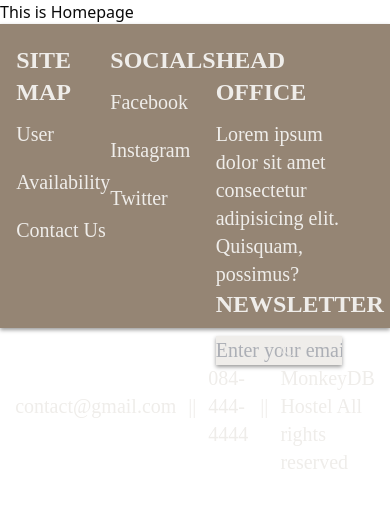
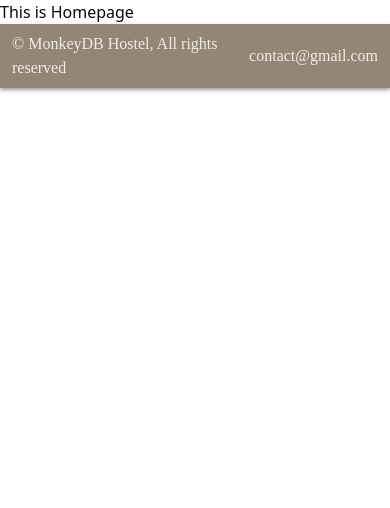
Before and after one commit to Pannnomaly/GroupProject-6-React, a React (Vite) app: page / in a window 390 px wide. Shown: the top 508 px of the page. Built offline with nearby package versions, Linux system fonts and the light colour scheme.

Commit message:
added responsive to Footer

```diff
--- a/src/components/Footer.jsx
+++ b/src/components/Footer.jsx
@@ -2,8 +2,8 @@ import { Link } from "react-router-dom";
 
 export default function Footer() {
   return (
-        <footer className="h-76 flex flex-col items-center justify-between bg-(--color-main3) text-(--color-main11) shadow-(--box-shadow) font-medium font-earn">
-            <div className="flex items-start justify-around pt-5 w-11/12 h-full text-lg">
+        <footer className="h-16 flex flex-col items-center justify-between bg-(--color-main3) text-(--color-main11) shadow-(--box-shadow) font-medium font-earn md:h-20 lg:h-76">
+            <div className="items-start justify-around pt-5 w-11/12 h-full text-lg hidden lg:flex">
                 <div className="my-auto">
                     <div>
                         <Link to="/">
@@ -77,12 +77,16 @@ export default function Footer() {
                     </div>
                 </div>
             </div>
-            <div className="flex items-center justify-center pb-4 pt-2 px-10 w-11/12 text-xl gap-3">
+            <div className="h-16 items-center justify-center lg:pb-4 lg:pt-2 px-10 w-11/12 text-xl gap-3 md:h-20 lg:flex hidden">
                 <div>contact@gmail.com</div>
                 <div>||</div>
                 <div>084-444-4444</div>
                 <div>||</div>
-                <div>© MonkeyDB Hostel All rights reserved</div>
+                <div>© MonkeyDB Hostel, All rights reserved</div>
+            </div>
+            <div className="w-full h-16 md:h-20 flex items-center justify-between text-md md:text-xl px-3 md:px-10 md:gap-3 lg:hidden">
+                <div>© MonkeyDB Hostel, All rights reserved</div>
+                <div>contact@gmail.com</div>
             </div>
         </footer>
   );
```
